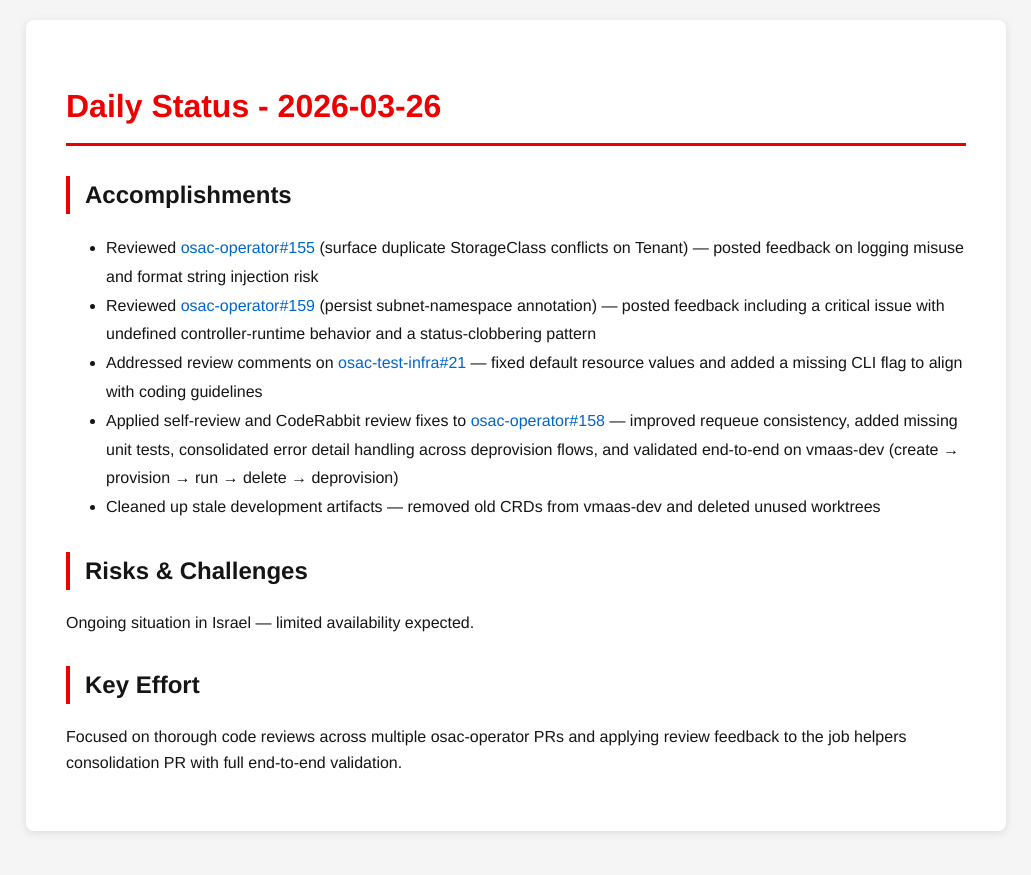
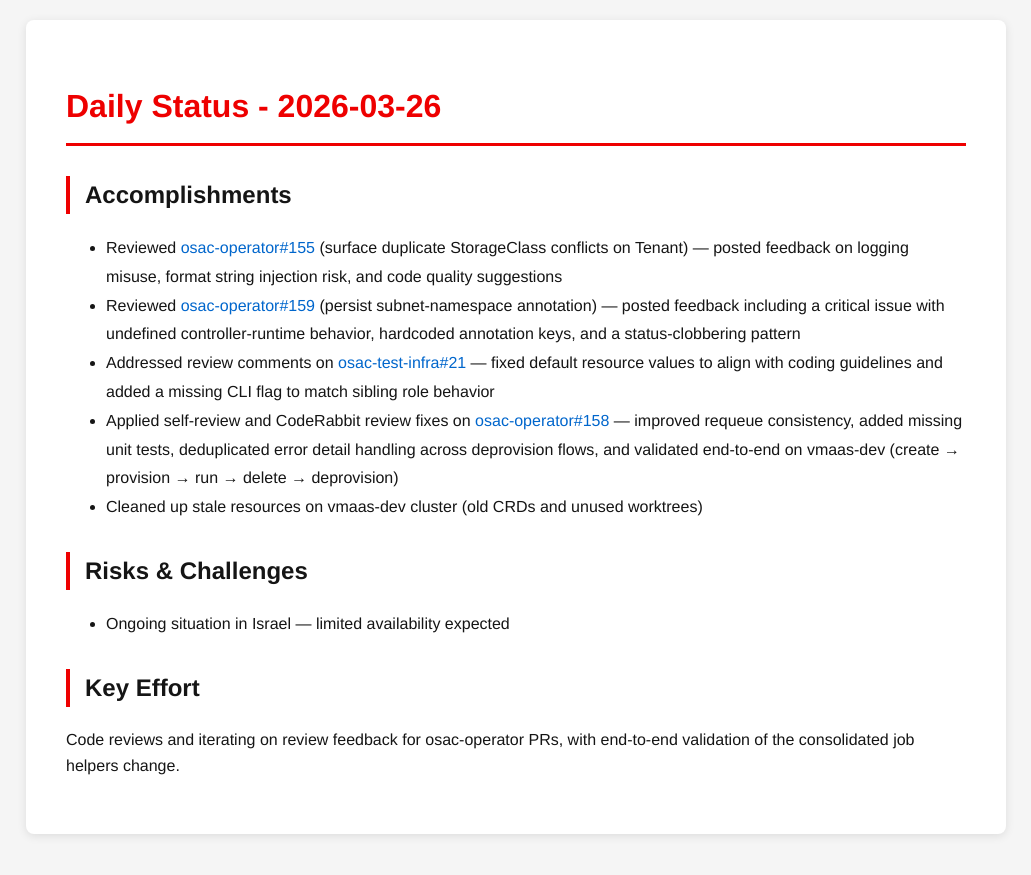
Before and after one commit to tzvatot/daily-status, a Jekyll site: the page built from 2026-03-26.md, in a window 1280 px wide. Shown: the top 875 px of the page, without its empty margins (124-1155 px from the left). Built offline with Jekyll 4.4.1, drawn with Linux system fonts in a browser that asks for light colours.

Commit message:
Daily status update - 2026-03-26

```diff
--- a/2026-03-26.md
+++ b/2026-03-26.md
@@ -7,14 +7,14 @@
 # Daily Status - 2026-03-26
 
 ## Accomplishments
-- Reviewed [osac-operator#155](https://github.com/osac-project/osac-operator/pull/155) (surface duplicate StorageClass conflicts on Tenant) — posted feedback on logging misuse and format string injection risk
-- Reviewed [osac-operator#159](https://github.com/osac-project/osac-operator/pull/159) (persist subnet-namespace annotation) — posted feedback including a critical issue with undefined controller-runtime behavior and a status-clobbering pattern
-- Addressed review comments on [osac-test-infra#21](https://github.com/osac-project/osac-test-infra/pull/21) — fixed default resource values and added a missing CLI flag to align with coding guidelines
-- Applied self-review and CodeRabbit review fixes to [osac-operator#158](https://github.com/osac-project/osac-operator/pull/158) — improved requeue consistency, added missing unit tests, consolidated error detail handling across deprovision flows, and validated end-to-end on vmaas-dev (create → provision → run → delete → deprovision)
-- Cleaned up stale development artifacts — removed old CRDs from vmaas-dev and deleted unused worktrees
+- Reviewed [osac-operator#155](https://github.com/osac-project/osac-operator/pull/155) (surface duplicate StorageClass conflicts on Tenant) — posted feedback on logging misuse, format string injection risk, and code quality suggestions
+- Reviewed [osac-operator#159](https://github.com/osac-project/osac-operator/pull/159) (persist subnet-namespace annotation) — posted feedback including a critical issue with undefined controller-runtime behavior, hardcoded annotation keys, and a status-clobbering pattern
+- Addressed review comments on [osac-test-infra#21](https://github.com/osac-project/osac-test-infra/pull/21) — fixed default resource values to align with coding guidelines and added a missing CLI flag to match sibling role behavior
+- Applied self-review and CodeRabbit review fixes on [osac-operator#158](https://github.com/osac-project/osac-operator/pull/158) — improved requeue consistency, added missing unit tests, deduplicated error detail handling across deprovision flows, and validated end-to-end on vmaas-dev (create → provision → run → delete → deprovision)
+- Cleaned up stale resources on vmaas-dev cluster (old CRDs and unused worktrees)
 
 ## Risks & Challenges
-Ongoing situation in Israel — limited availability expected.
+- Ongoing situation in Israel — limited availability expected
 
 ## Key Effort
-Focused on thorough code reviews across multiple osac-operator PRs and applying review feedback to the job helpers consolidation PR with full end-to-end validation.
+Code reviews and iterating on review feedback for osac-operator PRs, with end-to-end validation of the consolidated job helpers change.
```
